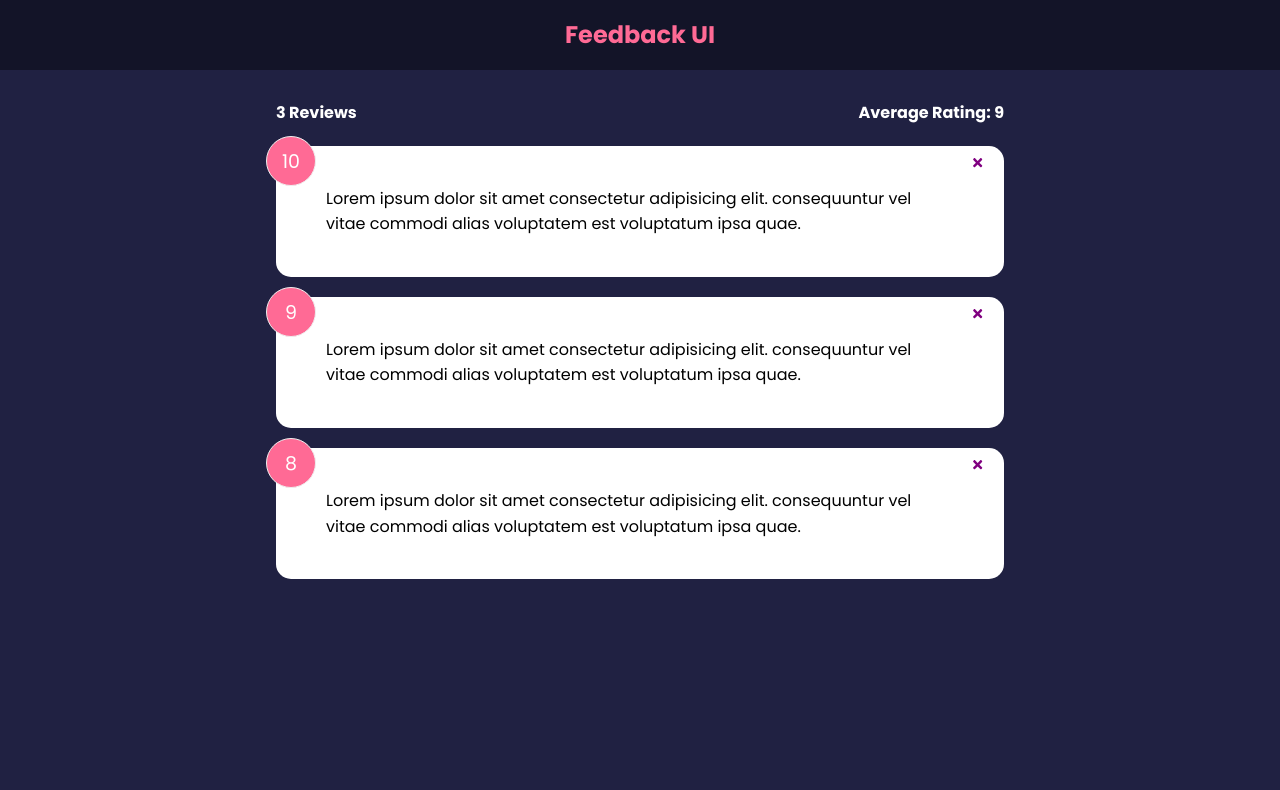
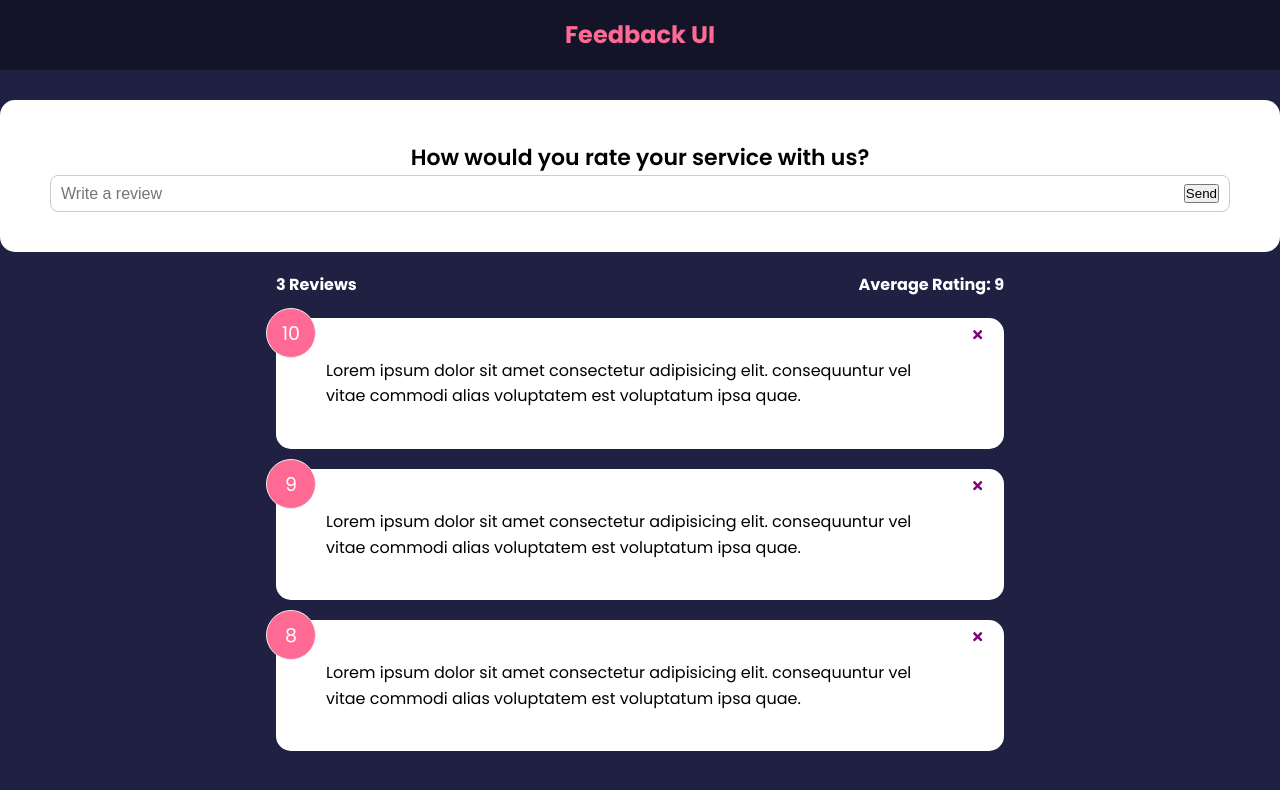
Before and after one commit to asimahmood/feedback-app, a React (Create React App) app: page / in a window 1280 px wide. Shown: the top 790 px of the page. Built offline with nearby package versions, Linux system fonts and the light colour scheme.

Commit message:
Added Review

```diff
--- a/src/App.js
+++ b/src/App.js
@@ -3,6 +3,7 @@
 import FeedbackList from './components/FeedbackList'
 import FeedbackData from './data/FeedbackData'
 import FeedbackStats from './components/FeedbackStats'
+import FeedbackForm from './components/FeedbackForm'
 
 function App() {
   const [feedback, setFeedback] = useState(FeedbackData)
@@ -15,6 +16,7 @@
   return (
     <>
       <Header />
+      <FeedbackForm />
       <div className='container'>
         <FeedbackStats feedback={feedback} />
         <FeedbackList feedback={feedback} handleDelete={deleteFeedback} />
--- /dev/null
+++ b/src/components/FeedbackForm.jsx
@@ -0,0 +1,28 @@
+import Card from './shared/Card'
+import { useState } from 'react'
+
+function FeedbackForm() {
+  const [text, setText] = useState('')
+
+  const handleTextChange = (e) => {
+    setText(e.target.value)
+  }
+
+  return (
+    <Card>
+      <form>
+        <h2>How would you rate your service with us?</h2>
+        <div className='input-group'>
+          <input
+            onChange={handleTextChange}
+            type='text'
+            placeholder='Write a review'
+            value={text}
+          />
+          <button type='submit'>Send</button>
+        </div>
+      </form>
+    </Card>
+  )
+}
+export default FeedbackForm
```
